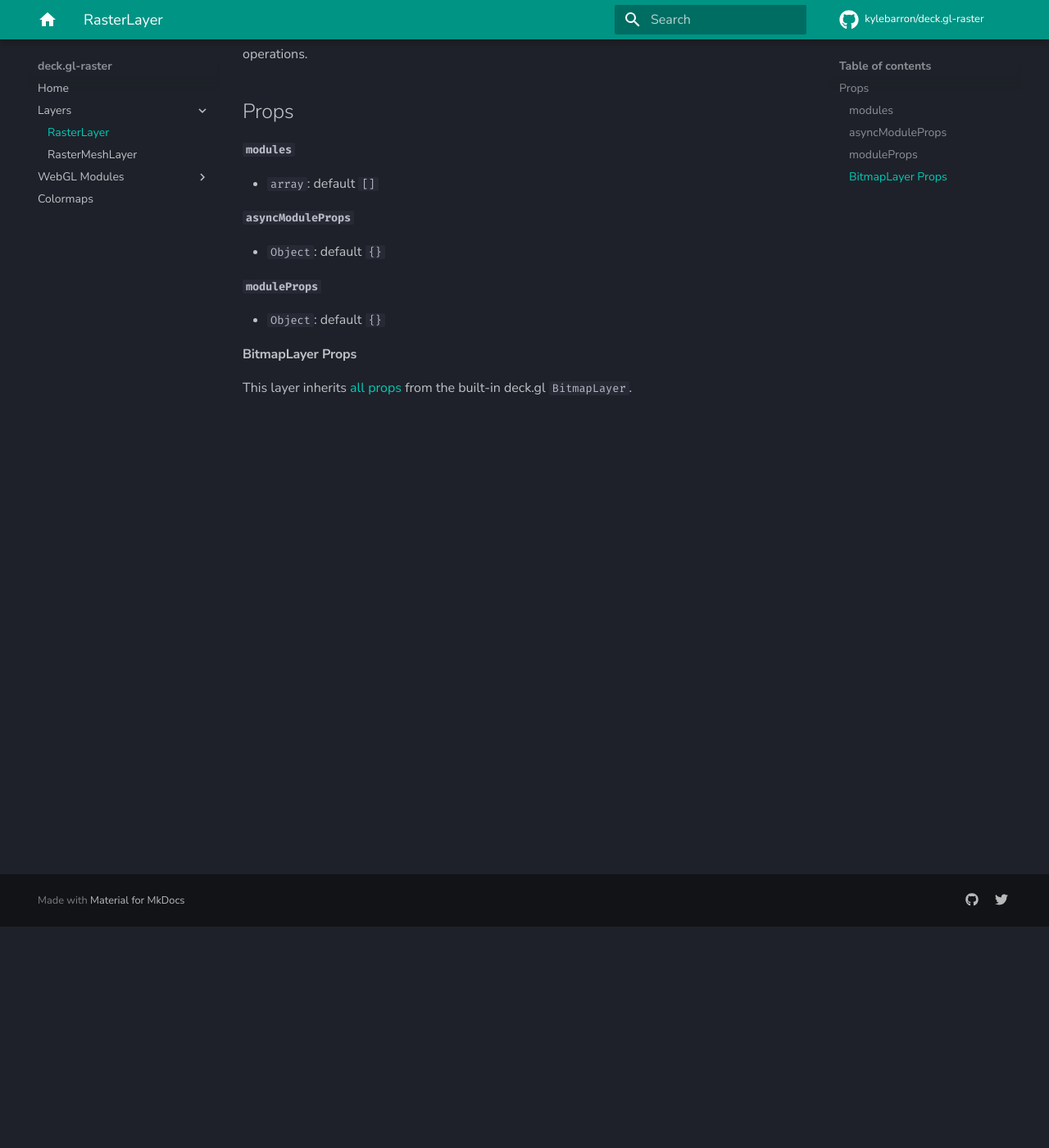
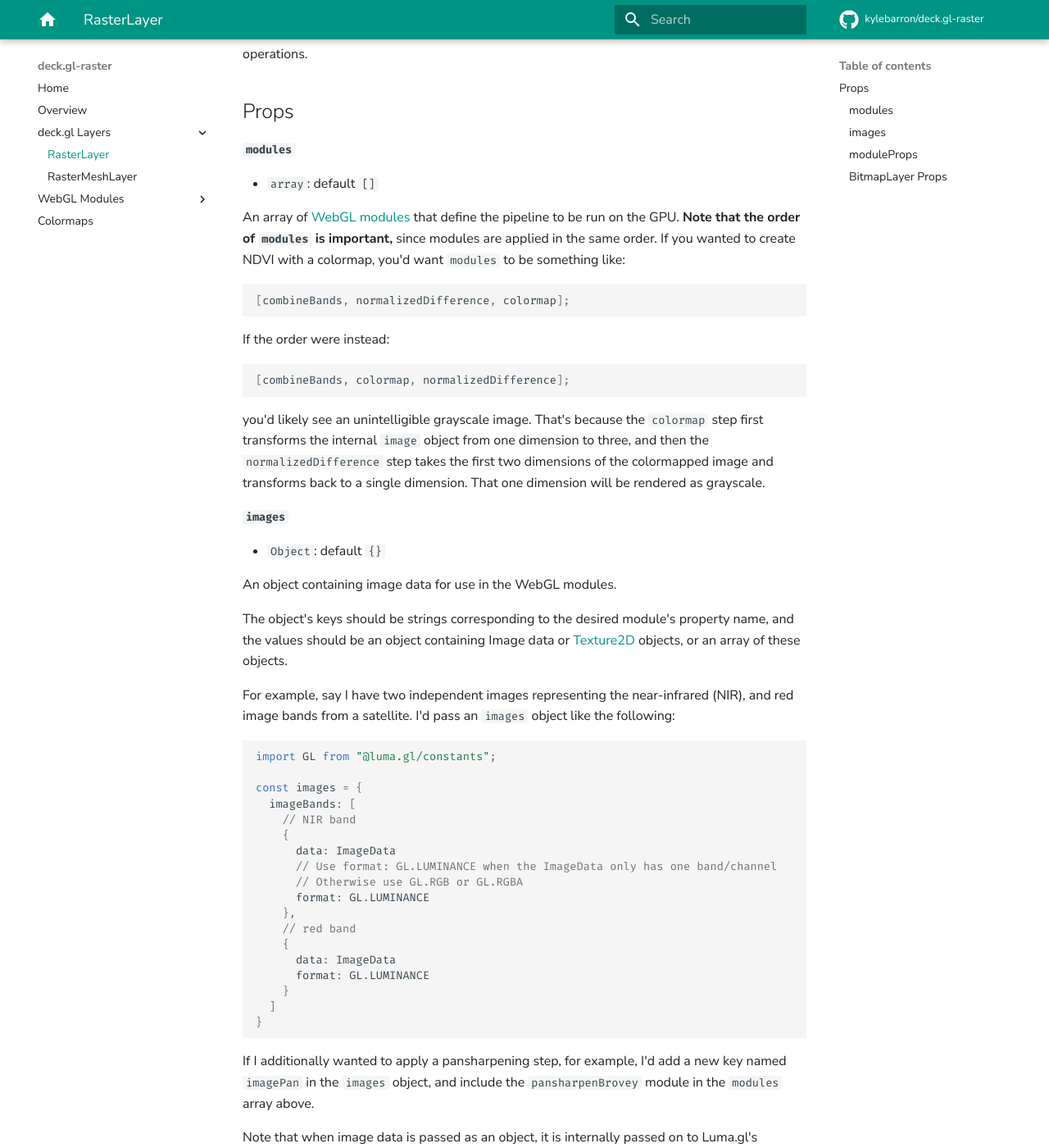
Before and after one commit to kylebarron/deck.gl-raster, an MkDocs documentation site: the page built from docs/layers/raster-layer.md, in a window 1280 px wide and 1400 px high, scrolled down 270 px. Shown: the whole window at 82% size. Built offline with MkDocs 1.6.1 and Material for MkDocs 9.7.7, drawn with Linux system fonts in a browser that asks for light colours; comment, search, counter and statistics services are not loaded; some of the changed text lies outside the part shown.

Commit message:
Update docs

````diff
--- a/docs/layers/raster-layer.md
+++ b/docs/layers/raster-layer.md
@@ -16,19 +17,96 @@ yet, it's relatively easy to add your own operations.
 
 - `array`: default `[]`
 
-#### `asyncModuleProps`
+An array of [WebGL modules](../../webgl-modules/overview) that define the
+pipeline to be run on the GPU. **Note that the order of `modules` is
+important,** since modules are applied in the same order. If you wanted to
+create NDVI with a colormap, you'd want `modules` to be something like:
+
+```js
+[combineBands, normalizedDifference, colormap];
+```
+
+If the order were instead:
+
+```js
+[combineBands, colormap, normalizedDifference];
+```
+
+you'd likely see an unintelligible grayscale image. That's because the
+`colormap` step first transforms the internal `image` object from one dimension
+to three, and then the `normalizedDifference` step takes the first two
+dimensions of the colormapped image and transforms back to a single dimension.
+That one dimension will be rendered as grayscale.
+
+#### `images`
 
 - `Object`: default `{}`
+
+An object containing image data for use in the WebGL modules.
+
+The object's keys should be strings corresponding to the desired module's
+property name, and the values should be an object containing Image data or
+[Texture2D][texture2d_api] objects, or an array of these objects.
+
+For example, say I have two independent images representing the near-infrared
+(NIR), and red image bands from a satellite. I'd pass an `images` object like
+the following:
+
+[texture2d_api]: https://luma.gl/docs/api-reference/webgl/texture-2d
+
+```js
+import GL from "@luma.gl/constants";
+
+const images = {
+  imageBands: [
+    // NIR band
+    {
+      data: ImageData
+      // Use format: GL.LUMINANCE when the ImageData only has one band/channel
+      // Otherwise use GL.RGB or GL.RGBA
+      format: GL.LUMINANCE
+    },
+    // red band
+    {
+      data: ImageData
+      format: GL.LUMINANCE
+    }
+  ]
+}
+```
+
+If I additionally wanted to apply a pansharpening step, for example, I'd add a
+new key named `imagePan` in the `images` object, and include the
+`pansharpenBrovey` module in the `modules` array above.
+
+Note that when image data is passed as an object, it is internally passed on to
+Luma.gl's [Texture2D][texture2d_api]. For full control over rendering, consult
+its documentation for additional texture parameters.
+
+Any image data should be passed through `images` rather than through
+`moduleProps`, as the former will provide better performance and allow you to
+not touch the underlying GL context.
 
 #### `moduleProps`
 
 - `Object`: default `{}`
 
+An object containing non-image properties to be passed to modules. For example,
+if `pansharpenBrovey` is included in your `modules` list and you wanted to
+change `panWeight`, you would pass `moduleProps` as:
+
+```js
+moduleProps: {
+  panWeight: 1.0;
+}
+```
+
+Refer to the [WebGL Modules](../../webgl-modules/overview) documentation to see
+available props exposed by each module.
 
 #### BitmapLayer Props
 
 This layer inherits [all props][bitmaplayer_props] from the built-in deck.gl
 `BitmapLayer`.
 
-
-[bitmaplayer_props]: https://deck.gl/#/documentation/deckgl-api-reference/layers/bitmap-layer
+[bitmaplayer_props]: https://deck.gl/docs/api-reference/layers/bitmap-layer
--- a/mkdocs.yml
+++ b/mkdocs.yml
@@ -23,16 +23,18 @@ extra:
 # Layout
 nav:
   - Home: 'index.md'
-  - Layers:
+  - Overview: 'overview.md'
+  - deck.gl Layers:
     - RasterLayer: 'layers/raster-layer.md'
     - RasterMeshLayer: 'layers/raster-mesh-layer.md'
   - WebGL Modules:
     - Overview: 'webgl-modules/overview.md'
-    - Color: 'webgl-modules/color.md'
     - Create Image: 'webgl-modules/create-image.md'
-    - Pansharpen: 'webgl-modules/pansharpen.md'
-    - Spectral Indices: 'webgl-modules/spectral-indices.md'
-    - Custom Modules: 'webgl-modules/custom-modules.md'
+    - Alter Image:
+      - Color: 'webgl-modules/color.md'
+      - Pansharpen: 'webgl-modules/pansharpen.md'
+      - Spectral Indices: 'webgl-modules/spectral-indices.md'
+      - Custom Modules: 'webgl-modules/custom-modules.md'
   - Colormaps: 'colormaps.md'
 
 # Theme
@@ -43,7 +45,6 @@ theme:
   name: 'material'
   language: 'en'
   palette:
-    scheme: slate
     primary: 'teal'
     accent:  'teal'
   font:
````
Also changed, not shown: other parts of docs/layers/raster-layer.md (+4 -3 lines), docs/layers/raster-mesh-layer.md (+22 -0 lines), docs/overview.md (added, +7 -0 lines), docs/webgl-modules/overview.md (+34 -2 lines).
